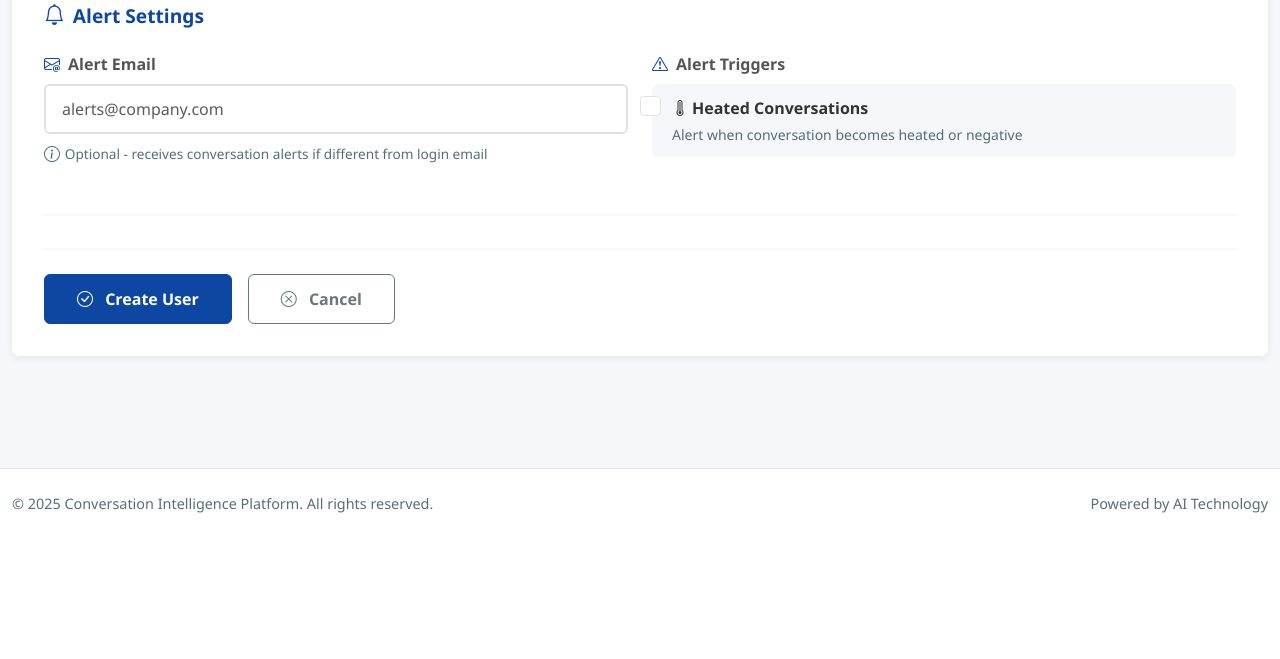
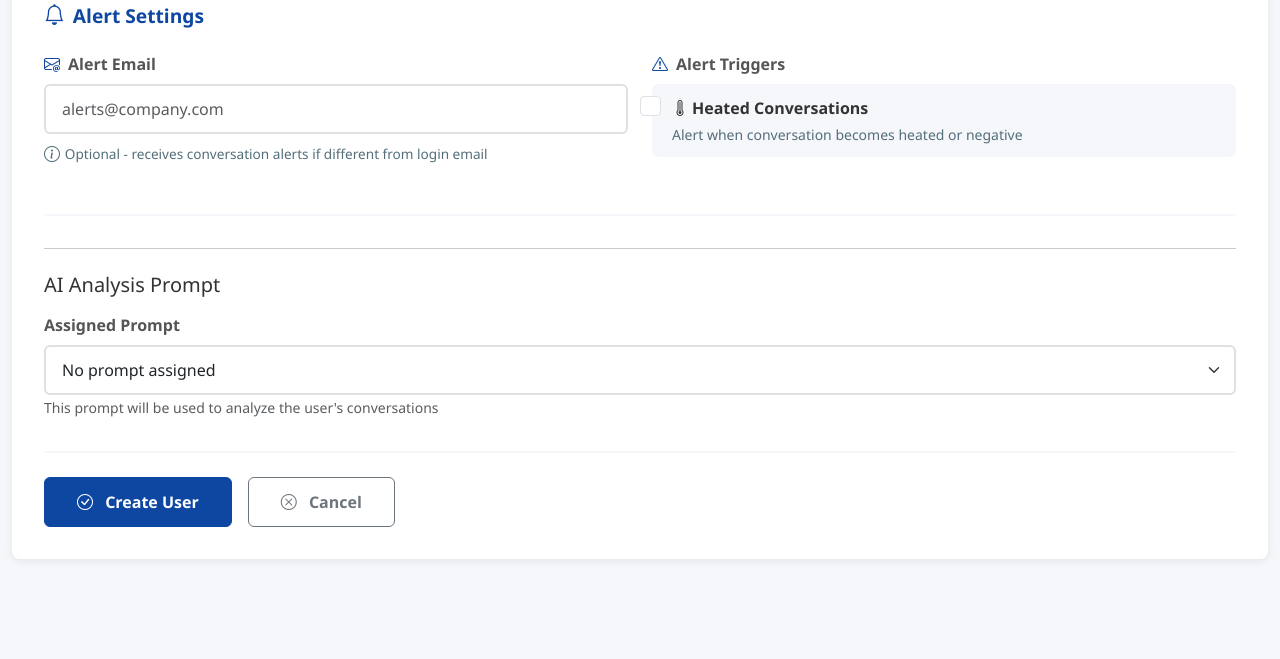
Before and after one commit to delphee/streaming_transcriber, a Django app: page /users/create/ in a window 1280 px wide. Shown: the part 1288-1947 px from the top of the page. Before the commit the page ends 1801 px from the top, so only its background shows below. Run offline with Django 5.2, Linux system fonts and the light colour scheme; the visitor is signed in with stand-in values (Sample User, id 1); data that the repository does not hold is empty; parts of the project's set-up code (start-up, migrations or seed data) failed here and were passed over.

Commit message:
prompt assignment

```diff
--- a/streaming/templates/streaming/user_create.html
+++ b/streaming/templates/streaming/user_create.html
@@ -418,6 +418,25 @@
             </div>
         </div>
 
+        <hr class="my-4">
+
+        <h5 class="mb-3">AI Analysis Prompt</h5>
+
+        <div class="mb-3">
+            <label for="assigned_prompt" class="form-label">Assigned Prompt</label>
+            <select class="form-select" id="assigned_prompt" name="assigned_prompt">
+                <option value="">No prompt assigned</option>
+                {% for prompt in prompts %}
+                <option value="{{ prompt.id }}" {% if user_to_edit.profile.assigned_prompt.id == prompt.id %}selected{% endif %}>
+                    {{ prompt.name }}
+                </option>
+                {% endfor %}
+            </select>
+            <small class="form-text text-muted">
+                This prompt will be used to analyze the user's conversations
+            </small>
+        </div>
+
         <!-- Form Actions -->
         <div class="form-actions">
             <button type="submit" class="btn btn-primary">
--- a/streaming/views.py
+++ b/streaming/views.py
@@ -164,12 +164,24 @@ def user_create(request):
         )
 
         # Create profile
-        UserProfile.objects.create(user=user)
+        profile = UserProfile.objects.create(user=user)
+
+        # Assign prompt if selected
+        assigned_prompt_id = request.POST.get('assigned_prompt')
+        if assigned_prompt_id:
+            profile.assigned_prompt_id = assigned_prompt_id
+            profile.save()
 
         messages.success(request, f'User {user.username} created successfully')
         return redirect('user_management')
 
-    return render(request, 'streaming/user_create.html')
+    prompts = AnalysisPrompt.objects.filter(is_active=True).order_by('name')
+
+    context = {
+        'prompts': prompts,
+    }
+
+    return render(request, 'streaming/user_create.html', context)
 
 
 @staff_member_required
@@ -210,8 +222,12 @@ def user_edit(request, user_id):
         messages.success(request, f'User {user_to_edit.username} updated successfully')
         return redirect('user_management')
 
+        # Get all active prompts for assignment
+    prompts = AnalysisPrompt.objects.filter(is_active=True).order_by('name')
+
     context = {
         'user_to_edit': user_to_edit,
+        'prompts': prompts,
     }
 
     return render(request, 'streaming/user_edit.html', context)
```
